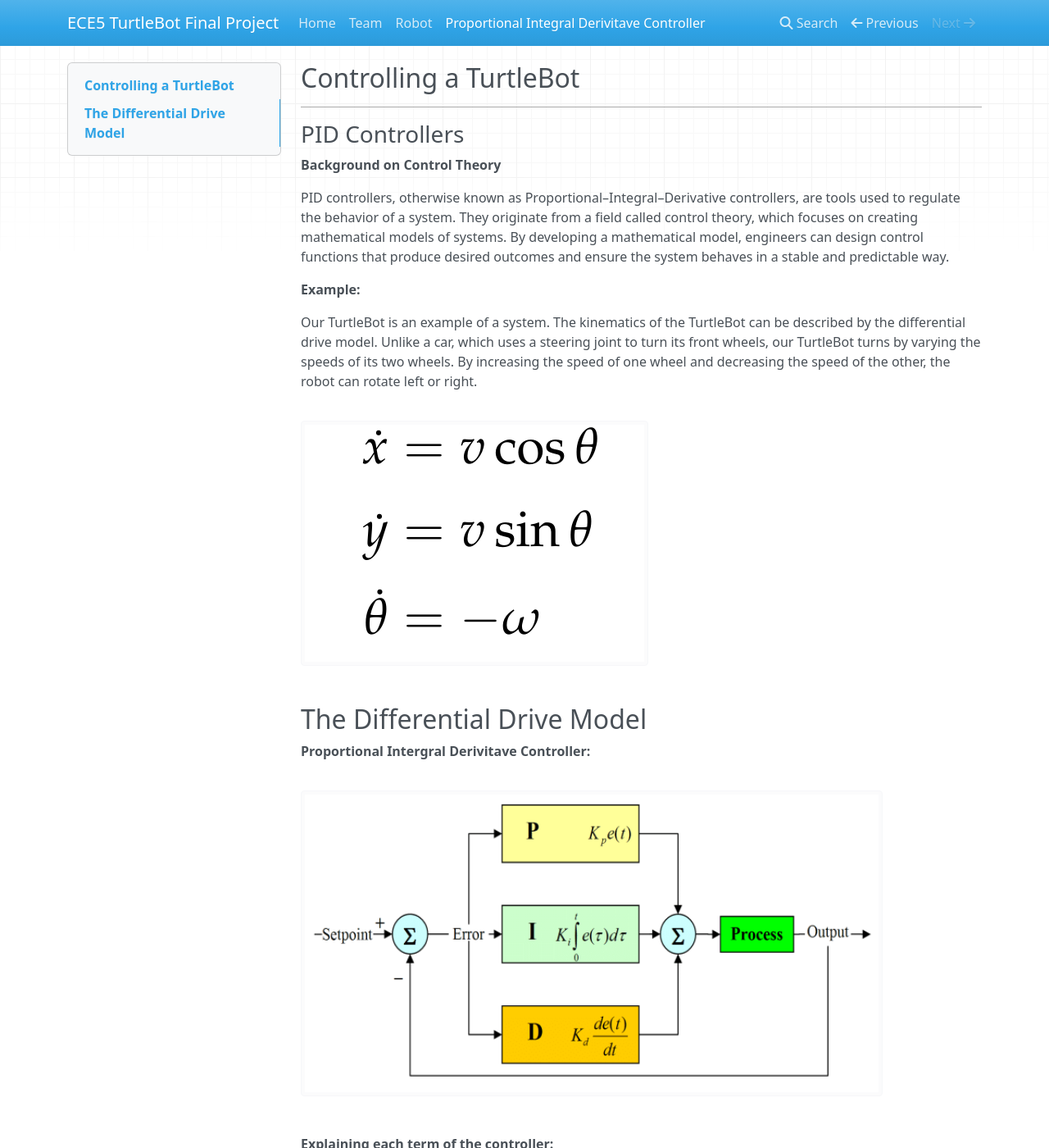
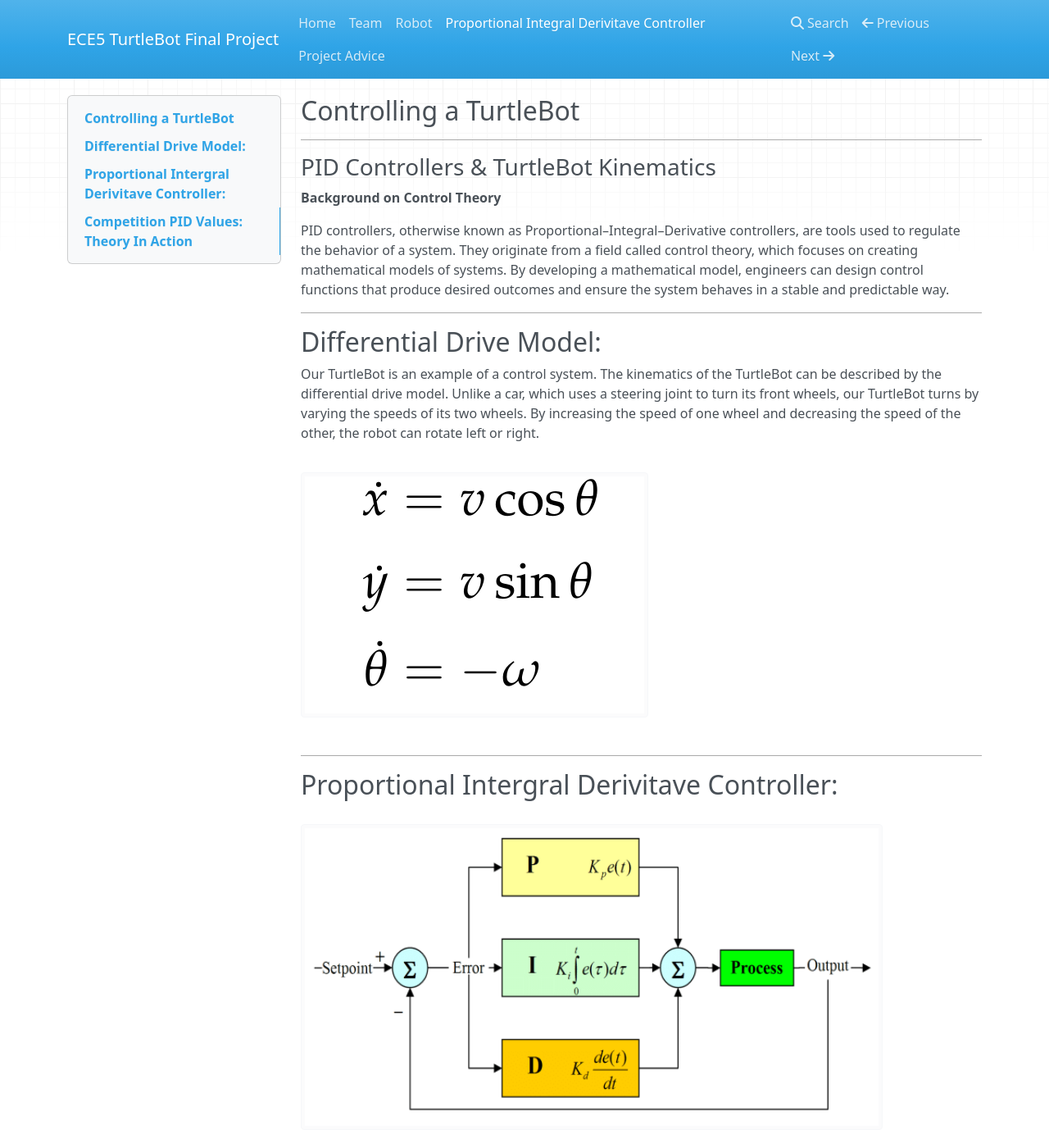
Before and after one commit to Pomegranate-Bird/ECE5_TurtleBotDocumentation, an MkDocs documentation site: the page built from docs/pid.md, in a window 1280 px wide and 1400 px high. Shown: the whole window at 82% size. Built offline with MkDocs 1.6.1, drawn with Linux system fonts in a browser that asks for light colours; nearby versions of some CDN libraries; some of the changed text lies outside the part shown.

Commit message:
Changes: 1. Added an advice section, going over iterations and project advice 2. added updated pictures of the model, robot and changed some website structure

```diff
--- a/docs/pid.md
+++ b/docs/pid.md
@@ -1,26 +1,26 @@
 ## Controlling a TurtleBot
 ---
 
-### PID Controllers
+### PID Controllers & TurtleBot Kinematics
 
 **Background on Control Theory**
 
 PID controllers, otherwise known as Proportional–Integral–Derivative controllers, are tools used to regulate the behavior of a system. They originate from a field called control theory, which focuses on creating mathematical models of systems. By developing a mathematical model, engineers can design control functions that produce desired outcomes and ensure the system behaves in a stable and predictable way.
 
-**Example:**
+---
+## Differential Drive Model:
 
-Our TurtleBot is an example of a system. The kinematics of the TurtleBot can be described by the differential drive model. Unlike a car, which uses a steering joint to turn its front wheels, our TurtleBot turns by varying the speeds of its two wheels. By increasing the speed of one wheel and decreasing the speed of the other, the robot can rotate left or right.
+Our TurtleBot is an example of a control system. The kinematics of the TurtleBot can be described by the differential drive model. Unlike a car, which uses a steering joint to turn its front wheels, our TurtleBot turns by varying the speeds of its two wheels. By increasing the speed of one wheel and decreasing the speed of the other, the robot can rotate left or right.
 
 ![Differential Drive Robot: TurtleBot](pictures/kinematicsv2.png)
 
+---
 
-## The Differential Drive Model
-
-
-**Proportional Intergral Derivitave Controller:**
+## Proportional Intergral Derivitave Controller:
 
 ![Block Diagram Of A PID Controller ](pictures/pid.png)
 
+---
 
 **Explaining each term of the controller:**
 
@@ -46,3 +46,41 @@
 
 **K Terms:**
     All of the K terms are constant-terms decided by the user, they're not random, they're discoevered by trial and error in a process called tunning. The K terms decide how aggressively the PID components will contribute to the outcome.
+
+---
+
+## Competition PID Values: Theory In Action
+
+*Track 1:*
+
+Picture of track 1
+
+**P:**
+
+**I:**
+
+**D:**
+
+**K Terms:**
+
+*Track 2:*
+Pciture of track 2
+
+**P:**
+
+**I:**
+
+**D:**
+
+**K Terms:**
+
+*Track 3:*
+Picture of track 3
+
+**P:**
+
+**I:**
+
+**D:**
+
+**K Terms:**
--- a/mkdocs.yml
+++ b/mkdocs.yml
@@ -5,6 +5,7 @@
   - Team: team.md
   - Robot: robot.md
   - Proportional Integral Derivitave Controller: pid.md
+  - Project Advice: advice.md
 
 markdown_extensions:
   - pymdownx.arithmatex
```
Also changed, not shown: docs/advice.md (added, +44 -0 lines), docs/index.md (+11 -13 lines), docs/robot.md (+2 -4 lines), docs/team.md (+4 -6 lines), docs/pictures/assembly_iteration_2.png (added), docs/pictures/assmbly_iteration_1.png (added), docs/pictures/iteration_1.png (added), docs/pictures/iteration_2.png (added), docs/pictures/iteration_3.png (added), docs/pictures/poster_1.png (added), docs/pictures/turtlebot.png (added), docs/pictures/turtlebot_pic2.png (added), site/index.html, 3 other files.
